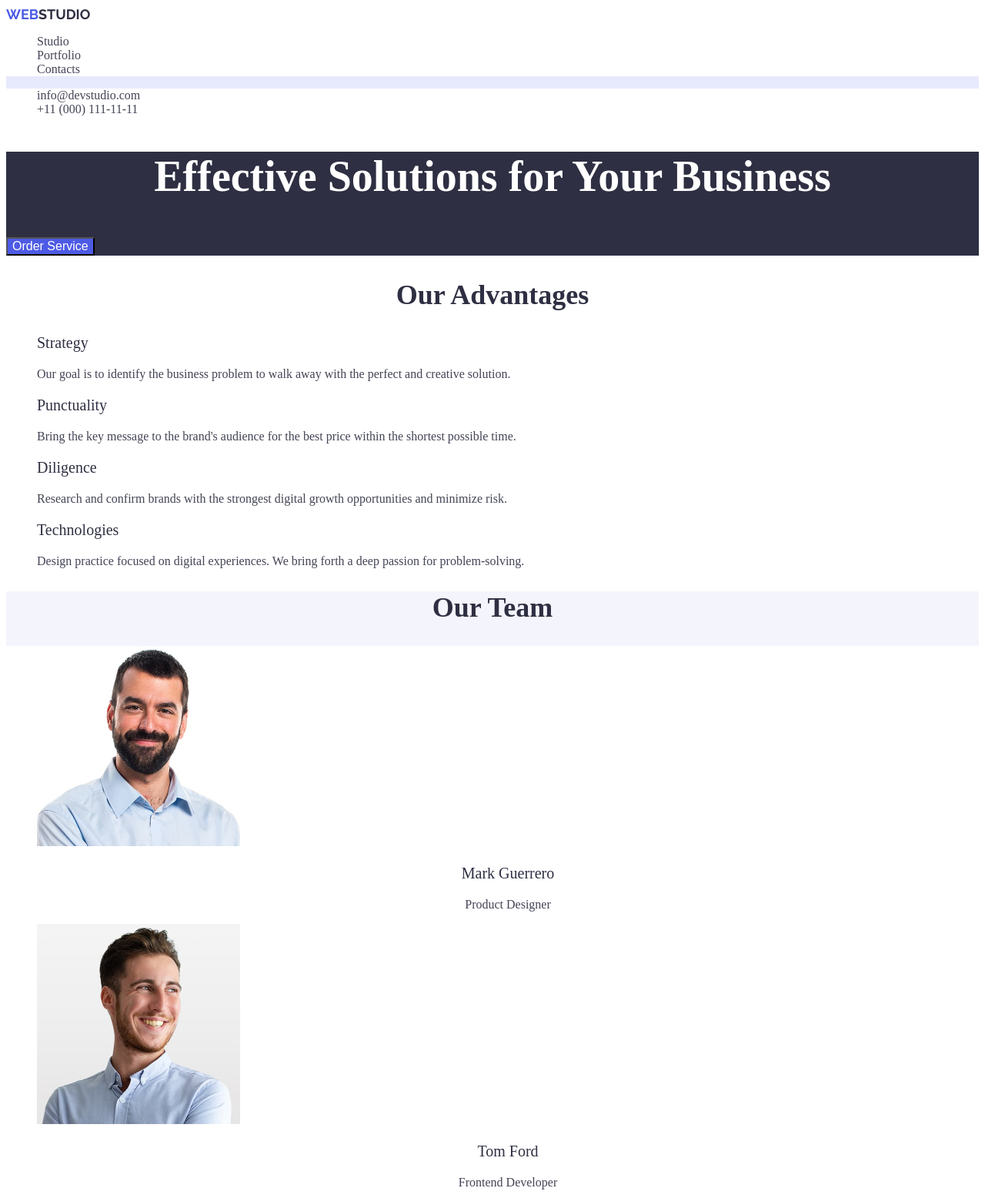
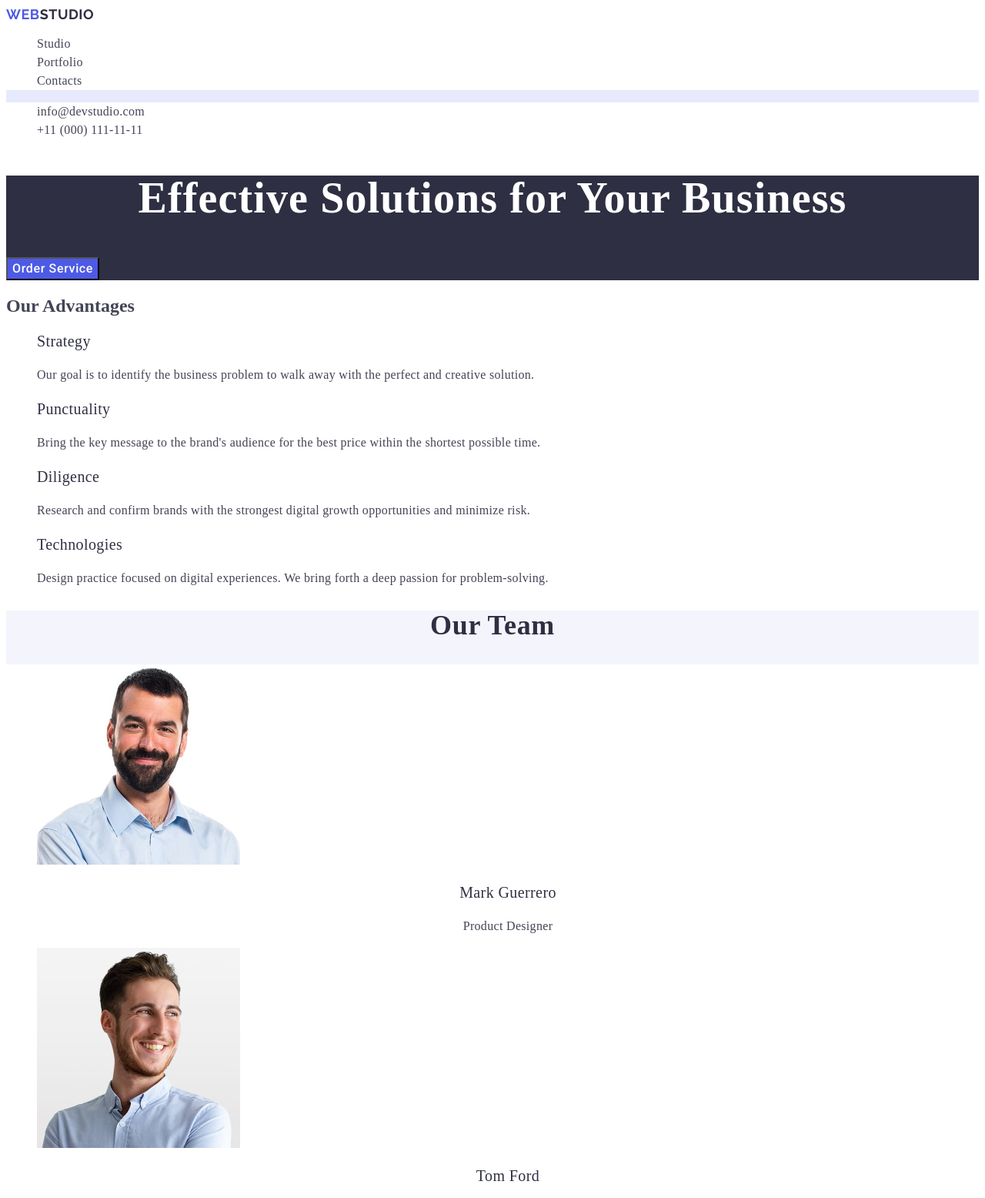
Before and after one commit to Nazar-orlovskuy/goit-markup-hw-02, a plain HTML site: page index.html in a window 1280 px wide. Shown: the top 1556 px of the page at 77% size. Drawn offline with Linux system fonts and the light colour scheme.

Commit message:
оновлено

```diff
--- a/css/styles.css
+++ b/css/styles.css
@@ -11,19 +11,18 @@ header{
     background-color: #E7E9FC;
 }
 
-.logo {
+.home-link {
     font-size: 18px;
     font-weight: 700;
     text-decoration: none;
     text-transform: uppercase;
     font-family: "Raleway", sans-serif;
-}
+    color: #4d5ae5;
+    line-height: 1.17;
+    letter-spacing: 0.03em;
+        }
 
-.logo .logo-web {
-    color: #4a5ae5;
-}
-
-.logo .logo-studio {
+.home-link .logo {
     color: #2e2f42;
 }
 
@@ -31,56 +30,90 @@ header{
 color: #2e2f42;
 font-size: 16px;
 font-weight: 500;
+line-height: 1.5;
+letter-spacing: 0.02em;
+}
+
+.header .navigation .page-navigation .link:hover,
+.header .navigation .page-navigation .link:focus {
+    color: #404bbf;
 }
 
 .header .address .page-address {
     color: #434455;
     font-size: 16px;
     font-weight: 400;
+    line-height: 1.5;
+    letter-spacing: 0.02em;
+}
+
+.header .address .page-address .address-mail:hover,
+.header .address .page-address .address-mail:focus,
+.header .address .page-address .address-tel:hover,
+.header .address .page-address .address-tel:focus {
+    color: #404bbf;
 }
 
 .button-order {
     background-color: #2e2f42;
 }
 
-h1 {
+.button-order .title {
     font-weight: 700;
     font-size: 56px;
     text-align: center;
     color: #ffffff;
+    line-height: 1.07;
+    letter-spacing: 0.02em;
 }
 
 .button-order .button {
+    font-family: "Roboto", sans-serif;
     font-size: 16px;
     font-weight: 500;
     background-color: #4d5ae5;
     color: #ffffff;
+    line-height: 1.5;
+    letter-spacing: 0.04em;
+    cursor: pointer;
+}
+
+.button-order .button:hover,
+.button-order .button:focus {
+    background-color: #404bbf;
 }
 
 .our-advantage .our-advantage-title {
     font-weight: 500;
     font-size: 20px;
     color: #2e2f42;
+    letter-spacing: 0.02em;
+    line-height: 1.2;
 }
 
 .our-advantage .paragraph {
     font-size: 16px;
     font-weight: 400;
     color: #434455;
+    letter-spacing: 0.02em;
+    line-height: 1.5;
 }
 
 .our-team {
     background-color: #f4f4fd;
 }
 
-h2 {
+.our-team .title-second {
     font-size: 36px;
     font-weight: 700;
     color: #2e2f42;
     text-align: center;
+    line-height: 1.11;
+    letter-spacing: 0.02em;
+    text-transform: capitalize;
 }
 
-.our-team .photo-our-team {
+.our-team .mark, .tom, .camila, .daniel {
 background-color: #ffffff;
 }
 
@@ -89,6 +122,8 @@ background-color: #ffffff;
     font-weight: 500;
     color: #2E2F42;
     text-align: center;
+    line-height: 1.2;
+    letter-spacing: 0.02em;
 }
 
 .our-team .our-team-paragraph {
@@ -96,8 +131,19 @@ background-color: #ffffff;
     font-weight: 400;
     color: #434455;
     text-align: center;
+    line-height: 1.5;
+    letter-spacing: 0.02em;
 }
 
+.portfolio .title-second{
+    font-size: 36px;
+    font-weight: 700;
+    color: #2e2f42;
+    text-align: center;
+    line-height: 1.11;
+    letter-spacing: 0.02em;
+    text-transform: capitalize;
+}
 .portfolio .portfolio-photo {
     background-color: #ffffff;
 }
@@ -106,32 +152,35 @@ background-color: #ffffff;
     font-size: 20px;
     font-weight: 500;
     color: #2e2f42;
+    line-height: 1.2;
+    letter-spacing: 0.02em;
 }
 
 .portfolio .portfolio-paragraph {
     font-size: 16px;
     font-weight: 400;
     color: #434455;
+    line-height: 1.5;
+    letter-spacing: 0.02em;
 }
 
 .footer {
     background-color: #2e2f42;
     }
 
-.footer .footer-logo {
+.footer .home-link {
     font-size: 18px;
     font-weight: 700;
     text-decoration: none;
     text-transform: uppercase;
     font-family: "Raleway", sans-serif;
     background-color: #2e2f42;
-        }
+    color: #4d5ae5;
+    line-height: 1.17;
+    letter-spacing: 0.03em;
+    }
 
-.footer .footer-logo .footer-logo-web {
-    color: #4d5ae5;
-}
-
-.footer .footer-logo .footer-logo-studio {
+.footer .footer-logo {
     color: #f4f4fd;
 }
 
@@ -139,4 +188,6 @@ background-color: #ffffff;
     font-size: 16px;
     font-weight: 400;
     color: #f4f4fd;
+    line-height: 1.5;
+    letter-spacing: 0.02em;
 }
--- a/index.html
+++ b/index.html
@@ -16,28 +16,33 @@
   <body>
     <header class="header">
       <nav class="navigation">
-        <a href="./index.html" class="logo"
-          ><span class="logo-web">Web</span
-          ><span class="logo-studio">Studio</span></a
+        <a href="./index.html" class="home-link"
+          >Web<span class="logo">Studio</span></a
         >
         <ul class="page-navigation">
-          <li><a href="#Studio">Studio</a></li>
-          <li><a href="#Portfolio">Portfolio</a></li>
-          <li><a href="#Contacts">Contacts</a></li>
+          <li><a class="link" href="#Studio">Studio</a></li>
+          <li><a class="link" href="#Portfolio">Portfolio</a></li>
+          <li><a class="link" href="#Contacts">Contacts</a></li>
         </ul>
       </nav>
       <address class="address">
         <ul class="page-address">
           <li>
-            <a href="mailto:info@devstudio.com">info@devstudio.com</a><br />
+            <a class="address-mail" href="mailto:info@devstudio.com"
+              >info@devstudio.com</a
+            ><br />
           </li>
-          <li><a href="tel:+110001111111">+11 (000) 111-11-11</a><br /></li>
+          <li>
+            <a class="address-tel" href="tel:+110001111111"
+              >+11 (000) 111-11-11</a
+            ><br />
+          </li>
         </ul>
       </address>
     </header>
     <main>
       <section class="button-order">
-        <h1>Effective Solutions for Your Business</h1>
+        <h1 class="title">Effective Solutions for Your Business</h1>
         <button class="button" type="button">Order Service</button>
       </section>
 
@@ -79,7 +84,7 @@
       </section>
 
       <section class="our-team">
-        <h2>Our Team</h2>
+        <h2 class="title-second">Our Team</h2>
 
         <ul>
           <li class="mark">
@@ -133,7 +138,7 @@
       </section>
 
       <section class="portfolio">
-        <h2>Our Portfolio</h2>
+        <h2 class="title-second">Our Portfolio</h2>
 
         <ul>
           <li class="porrtfolio-bank-app">
@@ -212,9 +217,8 @@
     </main>
 
     <footer class="footer">
-      <a class="footer-logo" href="./index.html">
-        <span class="footer-logo-web">Web</span
-        ><span class="footer-logo-studio">Studio</span></a
+      <a class="home-link" href="./index.html"
+        >Web <span class="footer-logo">Studio</span></a
       >
       <p class="footer-paragraph">
         Increase the flow of customers and sales for your business with digital
```
